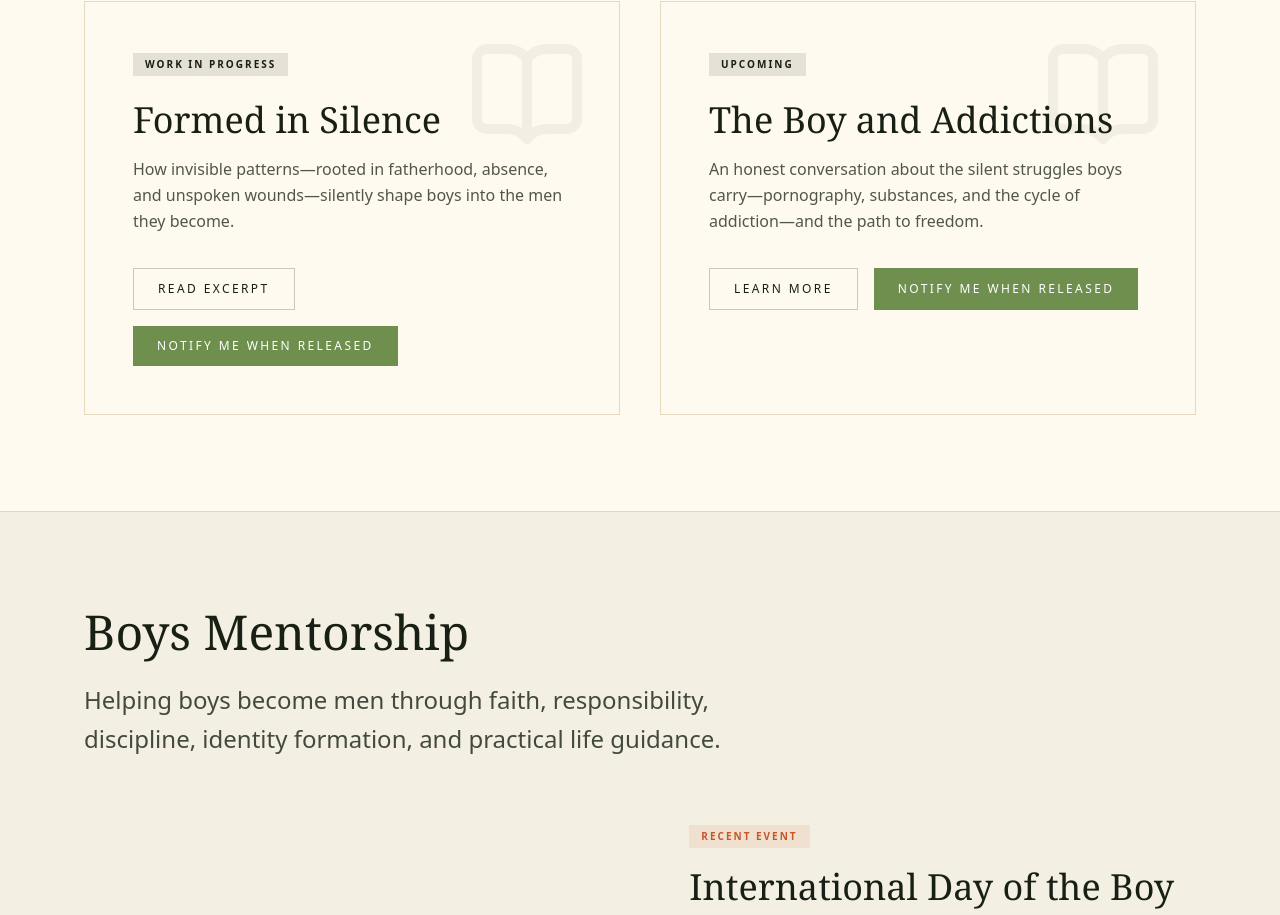
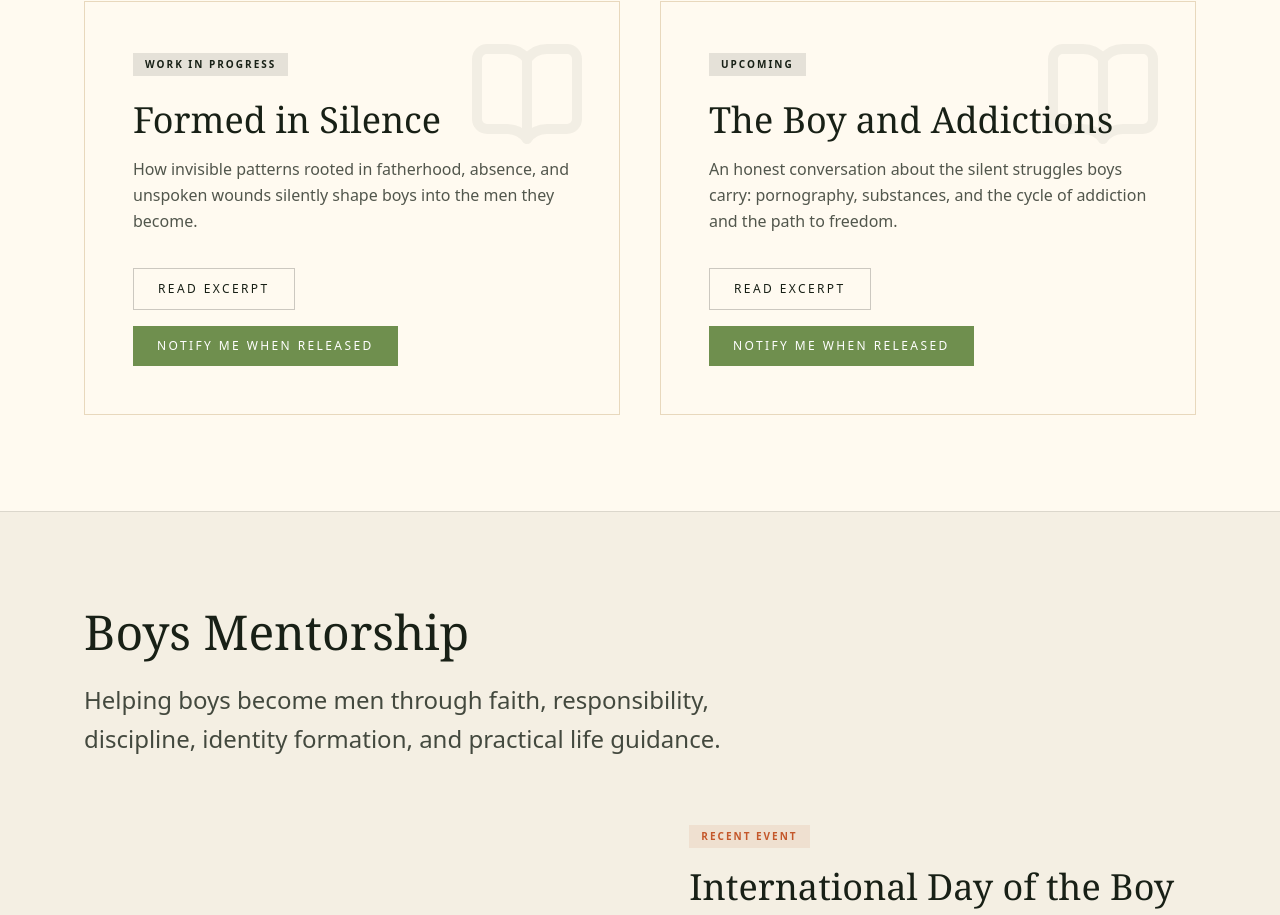
Before and after one commit to conditassociatesltd-gif/purposeful-builder, a Next.js app in the folder purposeful-builder/: page /building in a window 1280 px wide. Shown: the part 1026-1941 px from the top of the page. Built offline with nearby package versions, Linux system fonts and the light colour scheme.

Commit message:
Update BooksSection with manual edits

```diff
--- a/purposeful-builder/components/BooksSection.tsx
+++ b/purposeful-builder/components/BooksSection.tsx
@@ -7,7 +7,7 @@ const formedInSilenceExcerpt = (
   <div className="space-y-4 text-lg leading-relaxed opacity-90 font-serif">
     <p className="text-2xl font-serif opacity-60 italic">Some of the most important things that shape us are the things no one sees.</p>
     <p>I lost my father when I was very young, at an age when I didn't understand what his death would mean for the rest of my life. His presence had offered comfort and joy. His absence created an emptiness and a longing that stayed with me, quietly shaping patterns, reactions, and emotions I couldn't trace back to their source for years.</p>
-    <p>The realisation that my father's absence had silently formed who I was becoming—was the start of my healing process. And it became the foundation of this book.</p>
+    <p>The realisation that my father's absence had silently formed who I was becoming, was the start of my healing process. And it became the foundation of this book.</p>
     <p>A boy is always being shaped, whether intentionally or not. An intentional father becomes the primary voice in his son's formation. He sows values, identity, and a sense of belonging. But when a father is absent, through death, divorce, emotional withdrawal, migration, or conflict, other influences rush in to fill the void. There is no vacuum on Earth. The problem is that this formation is silent. It doesn't announce itself until it's too late.</p>
     <p>Think of it this way: every house has a design. If the design is not properly followed, the outcome will differ and sometimes cost far more to fix. When fathers are distant, boys absorb whatever is closest to them, often from unfathered men who are themselves poor role models. Social media fills the remaining gaps, offering twisted identities in exchange for validation. The boy is simply seeking connection, significance, and belonging. If he doesn't find it from his father, he will find it elsewhere.</p>
     <p>This boy grows into a man without knowing what his environment planted in him. His reactions, fears, and patterns in relationships, business, and leadership, even though they feel natural, were seeds sown while he slept.</p>
@@ -63,7 +63,7 @@ export default function BooksSection() {
               </div>
               <h3 className="font-serif text-3xl md:text-4xl mb-4 group-hover:text-[#c4572a] transition-colors">Formed in Silence</h3>
               <p className="opacity-75 leading-relaxed mb-8 h-20">
-                How invisible patterns—rooted in fatherhood, absence, and unspoken wounds—silently shape boys into the men they become.
+                How invisible patterns rooted in fatherhood, absence, and unspoken wounds silently shape boys into the men they become.
               </p>
               <div className="flex flex-wrap gap-4">
                 <button
@@ -93,14 +93,14 @@ export default function BooksSection() {
               </div>
               <h3 className="font-serif text-3xl md:text-4xl mb-4 group-hover:text-[#c4572a] transition-colors">The Boy and Addictions</h3>
               <p className="opacity-75 leading-relaxed mb-8 h-20">
-                An honest conversation about the silent struggles boys carry—pornography, substances, and the cycle of addiction—and the path to freedom.
+                An honest conversation about the silent struggles boys carry: pornography, substances, and the cycle of addiction and the path to freedom.
               </p>
               <div className="flex flex-wrap gap-4">
                 <button
                   onClick={() => setModalState('excerpt-addictions')}
                   className="px-6 py-3 text-xs tracking-[0.2em] uppercase border border-black/20 dark:border-white/20 hover:bg-black hover:text-white dark:hover:bg-white dark:hover:text-black transition-colors"
                 >
-                  Learn More
+                  Read Excerpt
                 </button>
                 <button
                   onClick={() => setModalState('notify-addictions')}
```
